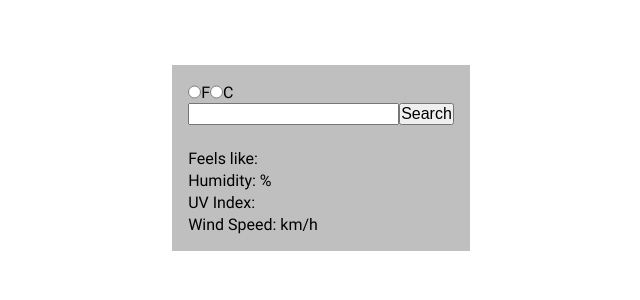
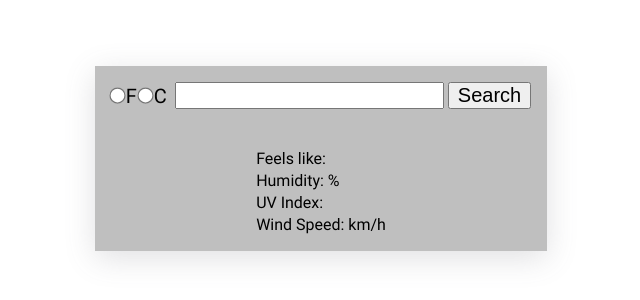
Before and after one commit to daniellonsdale/odin-weather-app, a website built with webpack: page src/template.html in a window 1280 px wide. Shown: the part 242-542 px from the top of the page, without its empty margins (319-959 px from the left). Built offline with nearby package versions, Linux system fonts and the light colour scheme; no server answers.

Commit message:
Style everything

```diff
--- a/src/styles.css
+++ b/src/styles.css
@@ -26,20 +26,83 @@ body{
     background-color: rgb(191, 191, 191);
     min-width: fit-content;
     padding: 1rem;
+    box-shadow: rgba(100, 100, 111, 0.2) 0px 7px 29px 0px;
 }
 
 .header-container{
     display: flex;
 }
 
+.header-container form{
+    flex: 1;
+    display: flex;
+    gap: 8px;
+    font-size: 1.25rem;
+}
+
+form input[type='radio']{
+    transform: scale(1.25);
+}
+
+form input[type='radio']:hover{
+    cursor: pointer;
+}
+
 .search-container{
     display: flex;
+    flex-grow: 1;
+    gap: 4px;
+}
+
+.search-container input{
+    flex-grow: 1;
+}
+
+.search-container button{
+    padding: 0 .5rem;
+}
+
+.search-container button:hover{
+    cursor: pointer;
 }
 
 .f-c-toggle-container{
     display: flex;
+    gap: 2px;
+}
+
+.content-container{
+    display: flex;
+    flex-direction: column;
+    align-items: center;
+}
+
+.location-name{
+    font-size: 3rem;
+    font-weight: 600;
+}
+
+.current-weather-number-container > *{
+    font-size: 2rem;
+    font-weight: 600;
 }
 
 .current-weather-text-container > span{
     display: block;
+    text-align: center;
+    font-size: 1.125rem;
 }
+
+.current-weather-number-icon-container{
+    display: flex;
+    flex-direction: column;
+    align-items: center;
+}
+
+.current-weather-icon-container{
+    width: 75%;
+}
+
+.current-weather-details-container{
+    margin-top: 1rem;
+}
```
